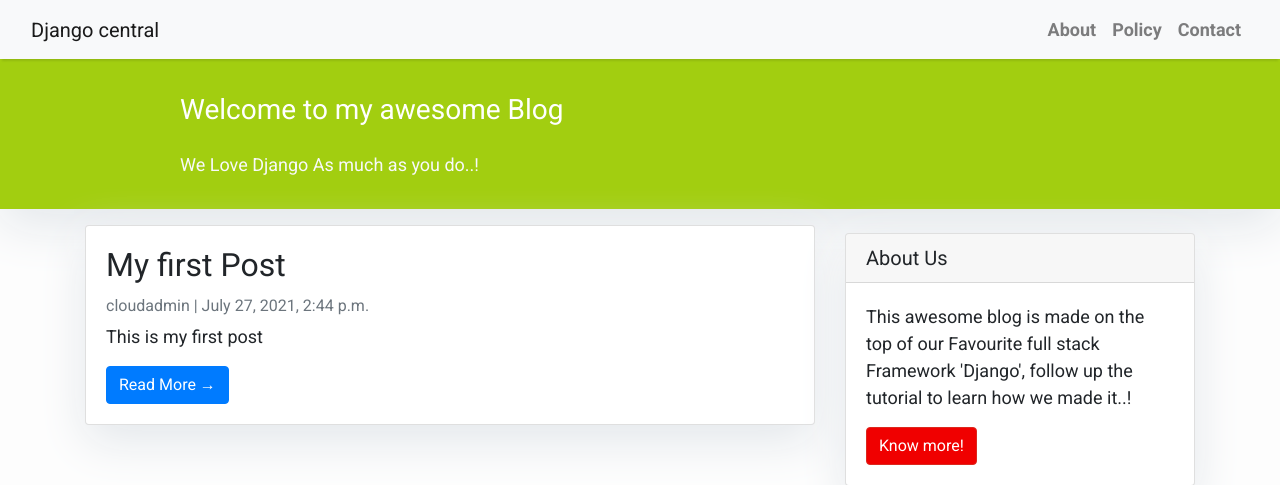
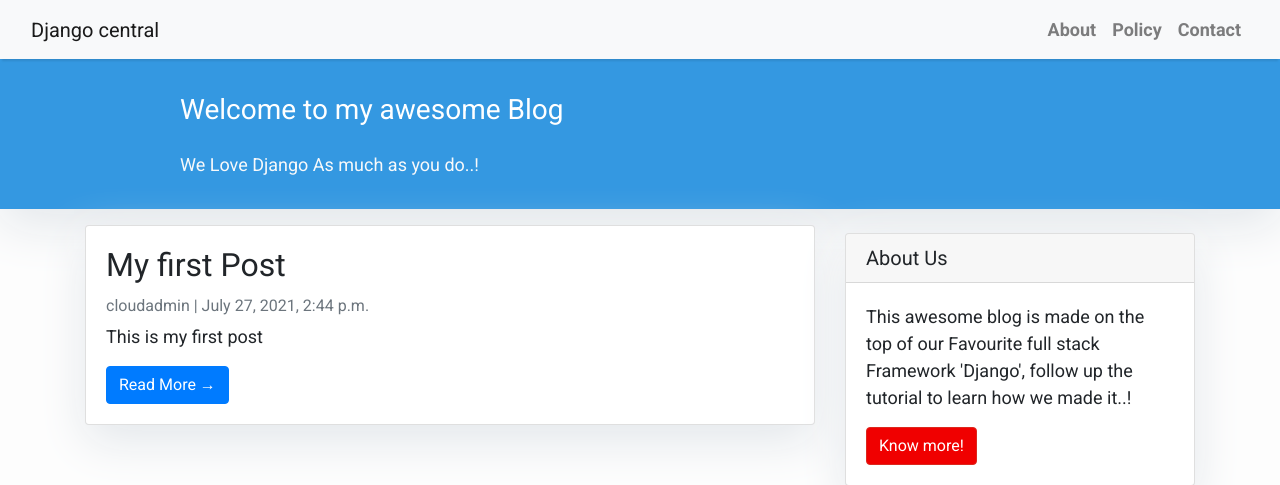
Before and after one commit to oortizmcp/django, a Django app: page / in a window 1280 px wide. Shown: the top 485 px of the page. Run offline with Django 3.2, Linux system fonts and the light colour scheme; data comes from the database, SQL or seed files in the repository; some libraries are stand-ins or nearby versions.

Commit message:
reverted color on base.html file to default

```diff
--- a/djangoprjt/blog/templates/base.html
+++ b/djangoprjt/blog/templates/base.html
@@ -26,7 +26,7 @@
             border-color: #dc281e;
         }
         .masthead {
-            background: #a2ce10;
+            background: #3498E1;
             height: auto;
             padding-bottom: 15px;
             box-shadow: 0 16px 48px #E3E7EB;
```
